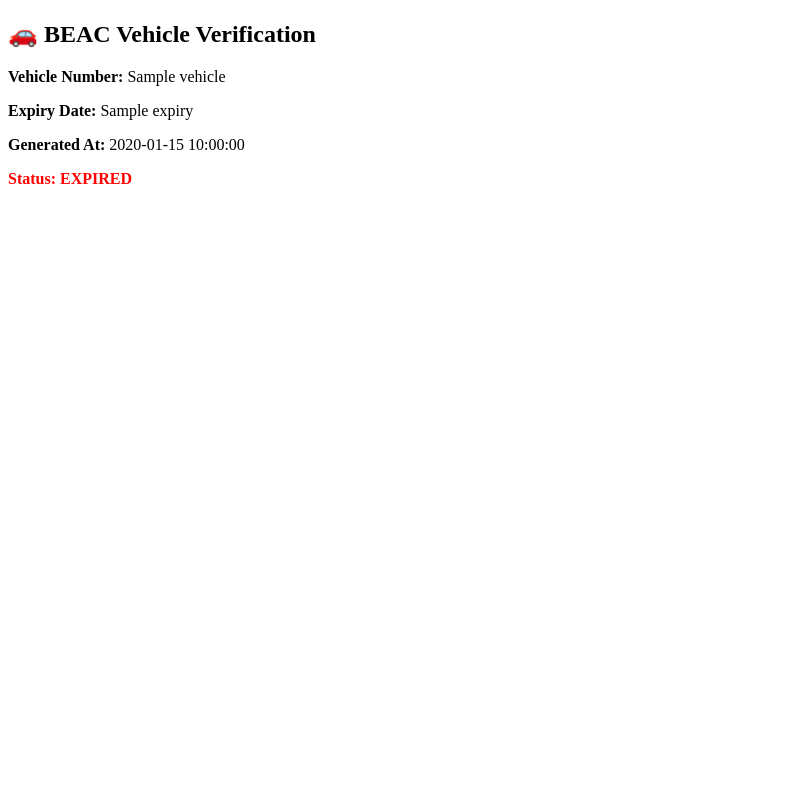
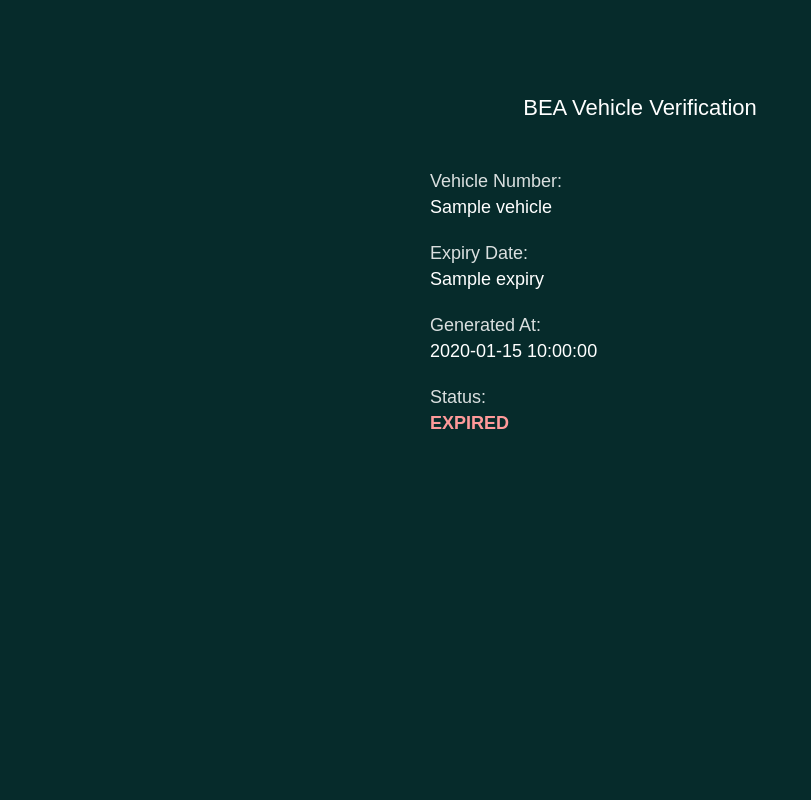
Before and after one commit to beacparking/BEAC-CLEAN, a Flask app: template templates/verify.html in a window 1280 px wide. Shown: the whole page, without its empty margins (0-811 px from the left). Run offline with Flask 3, Linux system fonts and the light colour scheme; the template is opened without the code that fills it: most values are stand-ins (such as "Sample title", 1, 10 or a date in 2020).

Commit message:
UI polish: verification page design

```diff
--- a/templates/verify.html
+++ b/templates/verify.html
@@ -1,21 +1,90 @@
 <!DOCTYPE html>
-<html>
+<html lang="en">
 <head>
-    <title>BEAC Vehicle Verification</title>
+    <meta charset="UTF-8">
+    <title>BEA Vehicle Verification</title>
+    <meta name="viewport" content="width=device-width, initial-scale=1">
+
+    <style>
+        body {
+            margin: 0;
+            height: 100vh;
+            background: #062b2b;
+            font-family: Arial, sans-serif;
+            color: white;
+            display: flex;
+            justify-content: center;
+            align-items: flex-start;
+        }
+
+        .container {
+            margin-top: 60px;
+            width: 100%;
+            max-width: 420px;
+            padding: 20px;
+        }
+
+        h1 {
+            text-align: center;
+            font-size: 22px;
+            font-weight: 500;
+            margin-bottom: 50px;
+        }
+
+        .row {
+            margin-bottom: 25px;
+            font-size: 18px;
+        }
+
+        .label {
+            opacity: 0.85;
+        }
+
+        .value {
+            margin-top: 5px;
+            font-weight: 500;
+        }
+
+        .status-valid {
+            color: #7CFFB2;
+            font-weight: bold;
+        }
+
+        .status-expired {
+            color: #FF9A9A;
+            font-weight: bold;
+        }
+    </style>
 </head>
 <body>
 
-<h2>🚗 BEAC Vehicle Verification</h2>
+<div class="container">
+    <h1>BEA Vehicle Verification</h1>
 
-<p><b>Vehicle Number:</b> {{ vehicle }}</p>
-<p><b>Expiry Date:</b> {{ expiry }}</p>
-<p><b>Generated At:</b> {{ created_at }}</p>
+    <div class="row">
+        <div class="label">Vehicle Number:</div>
+        <div class="value">{{ vehicle }}</div>
+    </div>
 
-{% if status == "VALID" %}
-    <p style="color:green;"><b>Status: VALID</b></p>
-{% else %}
-    <p style="color:red;"><b>Status: EXPIRED</b></p>
-{% endif %}
+    <div class="row">
+        <div class="label">Expiry Date:</div>
+        <div class="value">{{ expiry }}</div>
+    </div>
+
+    <div class="row">
+        <div class="label">Generated At:</div>
+        <div class="value">{{ created }}</div>
+    </div>
+
+    <div class="row">
+        <div class="label">Status:</div>
+        {% if status == "VALID" %}
+            <div class="value status-valid">VALID</div>
+        {% else %}
+            <div class="value status-expired">EXPIRED</div>
+        {% endif %}
+    </div>
+</div>
 
 </body>
 </html>
```
